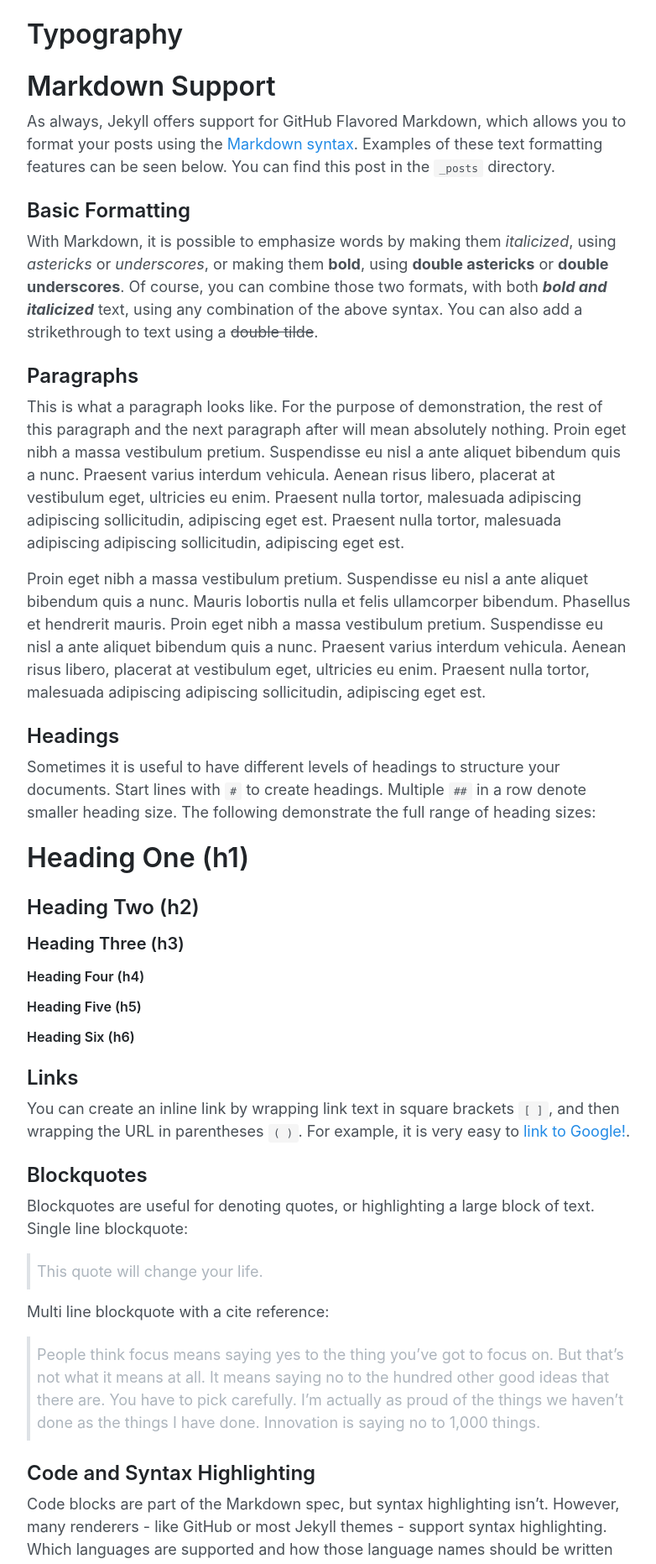
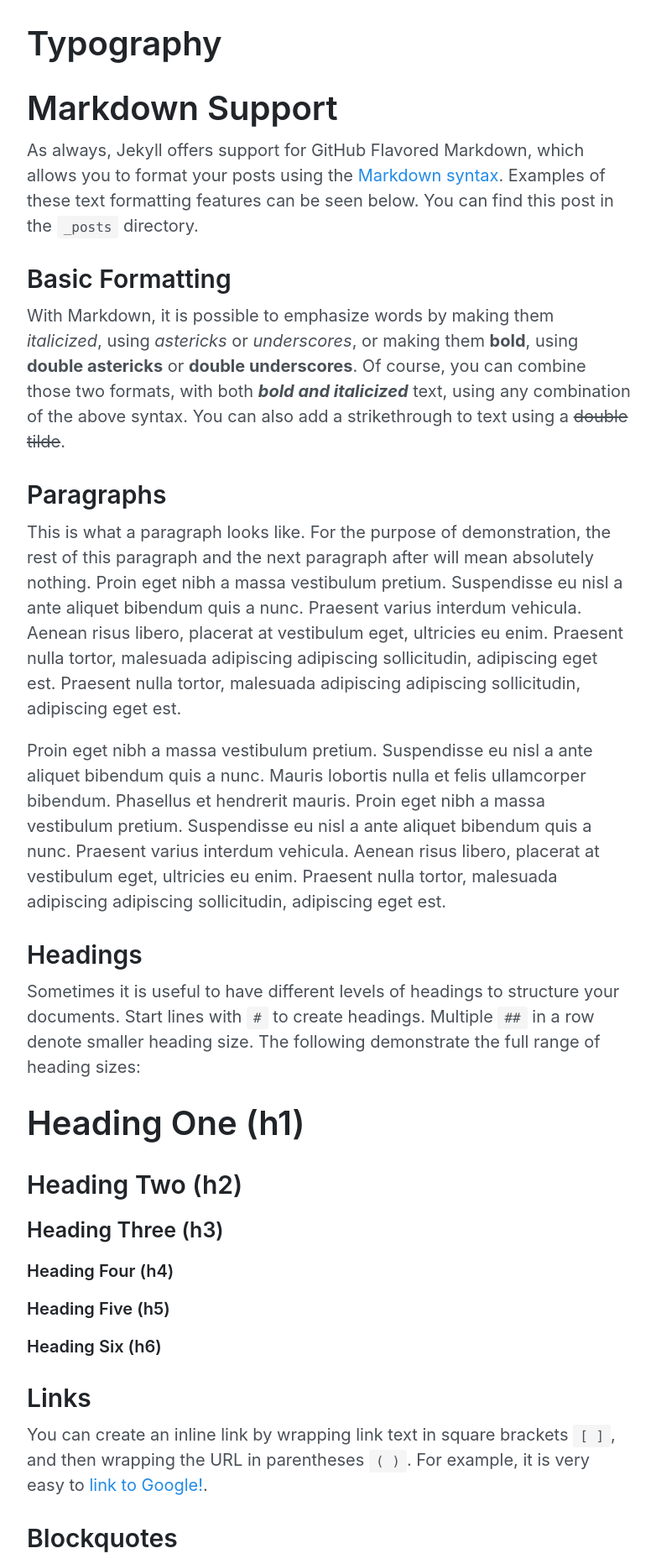
Before and after one commit to whenfung/simple, a Jekyll site: the page built from index.md, in a window 1280 px wide. Shown: the top 1863 px of the page at 84% size, without its empty margins (248-1030 px from the left). Built offline with Jekyll 4.4.1, drawn with Linux system fonts in a browser that asks for light colours; formulas are drawn with MathJax 3.

Commit message:
调整部分样式

```diff
--- a/_sass/_base.scss
+++ b/_sass/_base.scss
@@ -1,8 +1,23 @@
+* {
+  box-sizing: border-box;
+}
+
+html,
 body {
   margin: 0;
-  font-family: $body-font-family;
-  font-size: $body-font-size-PC;
-  line-height: $body-line-height;
+  padding: 0;
+}
+
+html {
+  font-family: $html-font-family;
+  font-size: $html-font-size-small;
+  line-height: $html-line-height;
+  @media (min-width: 38rem) {
+    font-size: $html-font-size-big;
+  }
+}
+
+body {
   color: $body-color;
   background-color: $body-bg;
 }
--- a/_sass/_layout.scss
+++ b/_sass/_layout.scss
@@ -3,20 +3,13 @@
 // Styles for managing the structural hierarchy of the site.
 
 .container {
-  max-width: 45rem;
+  max-width: 38rem;
   margin-left: auto;
   margin-right: auto;
-}
-
-@media (max-width: 768px) {
-  .container {
-    width: 95vw;
-  }
-  body {
-    font-size: $body-font-size-mobile;
-  }
+  padding-left: 1rem;
+  padding-right: 1rem;
 }
 
 .post {
-  margin-bottom: 4em;
+  margin-bottom: 4rem;
 }
--- a/_sass/_type.scss
+++ b/_sass/_type.scss
@@ -59,7 +59,7 @@ code {
   padding: .25em .5em;
   font-size: .8rem;
   background-color: $code-bg;
-  border-radius: 3px;
+  border-radius: $code-border-radius;
 }
 pre {
   display: block;
--- a/_sass/_variables.scss
+++ b/_sass/_variables.scss
@@ -1,7 +1,8 @@
-$body-font-family: -apple-system, BlinkMacSystemFont, "Segoe UI", Roboto, "Helvetica Neue", Arial, "Noto Sans", sans-serif, "Apple Color Emoji", "Segoe UI Emoji", "Segoe UI Symbol", "Noto Color Emoji";
-$body-font-size-PC: 18px;
-$body-font-size-mobile: 16px;
-$body-line-height: 1.5;
+$html-font-family: -apple-system, BlinkMacSystemFont, "Segoe UI", Roboto, "Helvetica Neue", Arial, "Noto Sans", sans-serif, "Apple Color Emoji", "Segoe UI Emoji", "Segoe UI Symbol", "Noto Color Emoji";
+$html-font-size-small: 16px;
+$html-font-size-big: 20px;
+$html-line-height: 1.5;
+
 $body-bg: #fff;
 $body-color: #495057;
 
@@ -17,4 +18,4 @@ $blockquote-border-left: #dee2e6;
 
 $code-font-family: SFMono-Regular, Menlo, Monaco, Consolas, "Liberation Mono", "Courier New", monospace;
 $code-bg: #f5f5f5;
-$code-border-radius: 5px;
+$code-border-radius: 3px;
```
